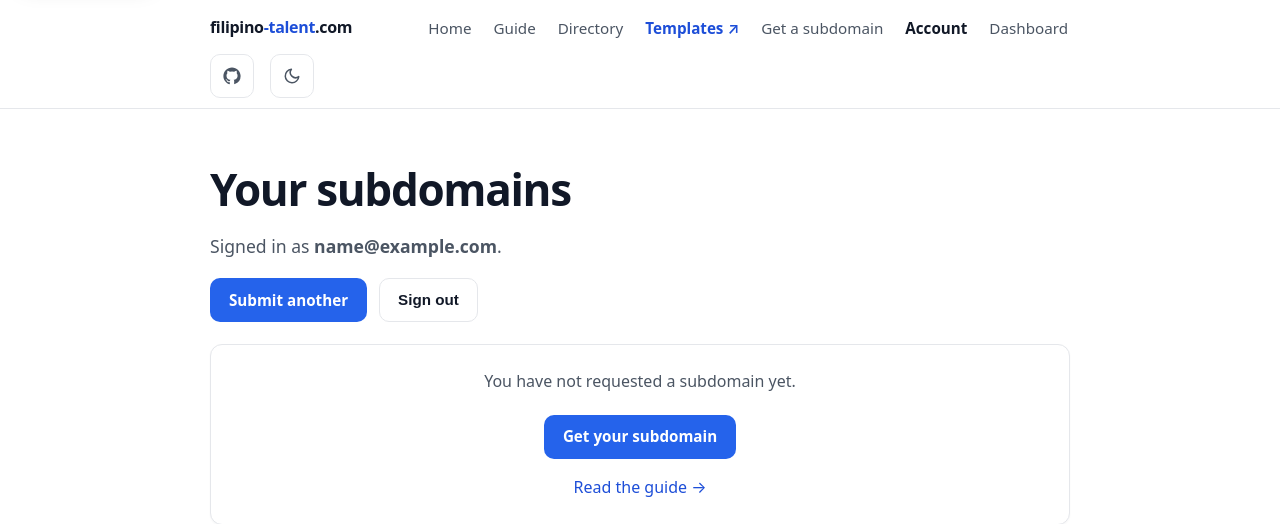
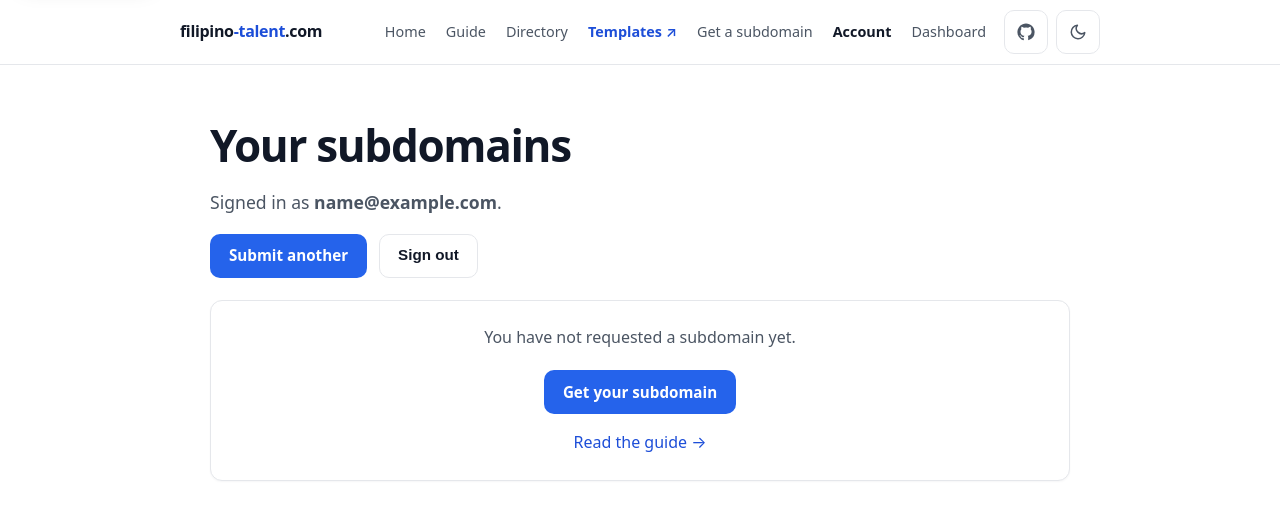
Before and after one commit to xpall/filipino-talent.com, a Django app: page /account in a window 1280 px wide. Shown: the top 524 px of the page. Run offline with Django 5.2, Linux system fonts and the light colour scheme; the visitor is signed in with stand-in values (Sample User, id 1); data that the repository does not hold is empty; parts of the project's set-up code (start-up, migrations or seed data) failed here and were passed over.

Commit message:
Fix theme toggle wrapping onto its own header row

```diff
--- a/static/css/global.css
+++ b/static/css/global.css
@@ -190,9 +190,16 @@ header.site .wrap {
   flex-wrap: wrap;
   align-items: center;
   gap: 8px 16px;
+  max-width: 960px;
   min-height: 60px;
   padding-top: 10px;
   padding-bottom: 10px;
+}
+
+.header-actions {
+  display: flex;
+  align-items: center;
+  gap: 8px;
 }
 
 .brand {
@@ -211,12 +218,12 @@ nav {
   display: flex;
   flex-wrap: wrap;
   align-items: center;
-  gap: 18px;
+  gap: 16px;
 }
 
 nav a {
   color: var(--muted);
-  font-size: 0.95rem;
+  font-size: 0.9rem;
   padding: 6px 2px;
 }
 
@@ -956,11 +963,7 @@ footer.site .wrap {
   white-space: nowrap;
 }
 
-@media (max-width: 600px) {
-  main {
-    padding: 40px 0 56px;
-  }
-
+@media (max-width: 1000px) {
   header.site .wrap {
     column-gap: 8px;
   }
@@ -968,8 +971,13 @@ footer.site .wrap {
   nav {
     order: 3;
     width: 100%;
-    gap: 16px;
     overflow-x: auto;
+  }
+}
+
+@media (max-width: 600px) {
+  main {
+    padding: 40px 0 56px;
   }
 
   .footer-copy {
--- a/templates/base.html
+++ b/templates/base.html
@@ -87,6 +87,7 @@
             <a href="{% url 'account_login' %}?next=/submit">Sign in</a>
           {% endif %}
         </nav>
+        <div class="header-actions">
           <a
             class="icon-link"
             href="{{ GITHUB_URL }}"
@@ -115,6 +116,7 @@
               <path d="M12 2v2M12 20v2M4.9 4.9l1.4 1.4M17.7 17.7l1.4 1.4M2 12h2M20 12h2M4.9 19.1l1.4-1.4M17.7 6.3l1.4-1.4"></path>
             </svg>
           </button>
+        </div>
       </div>
     </header>
 
```
Lines whose indentation alone changed are shown as unchanged.
